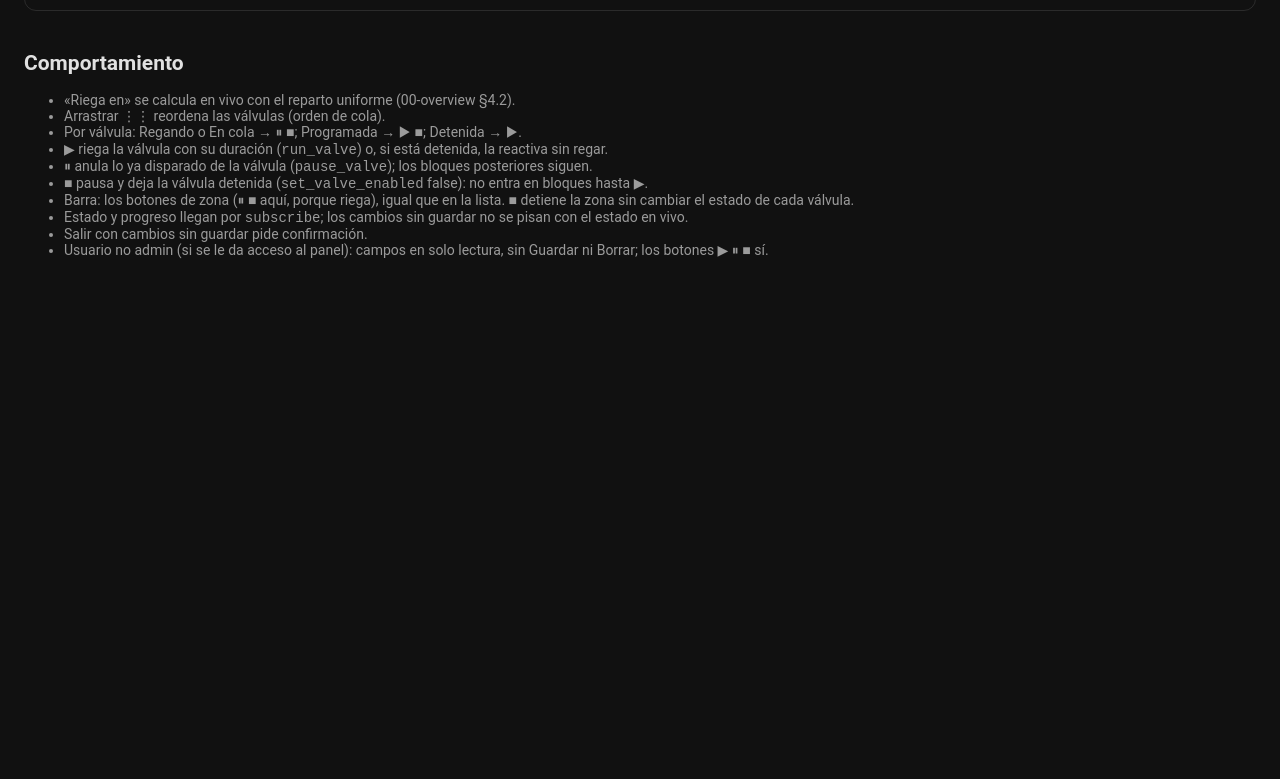
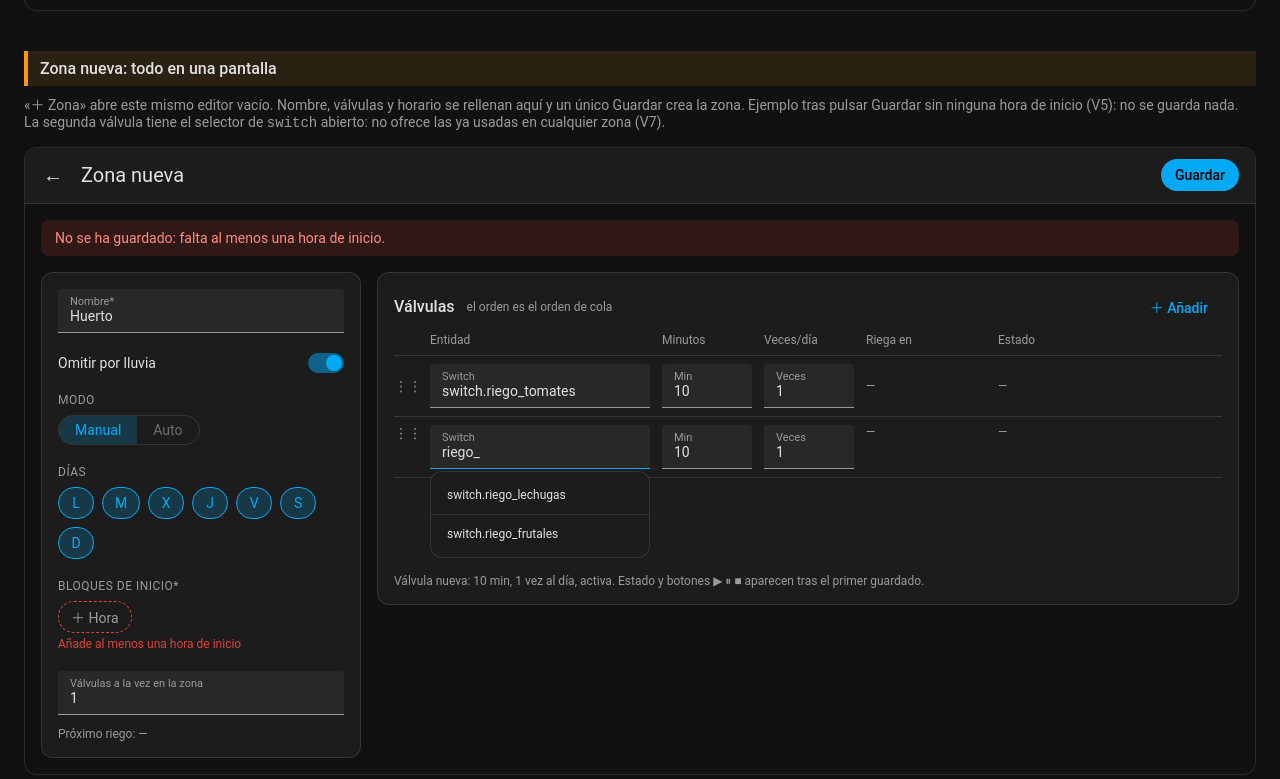
Before and after one commit to sigergy/irrigation-scheduler, a plain HTML site: page docs/mockups/02-zone-editor.html in a window 1280 px wide. Shown: the part 890-1669 px from the top of the page. Before the commit the page ends 1187 px from the top, so only its background shows below. Drawn offline with Linux system fonts and the light colour scheme.

Commit message:
docs: mockup de zona nueva en el editor y valores por defecto de válvula
Co-Authored-By: Claude Opus 5.5 <noreply@anthropic.com>
Claude-Session: https://claude.ai/code/session_01WV1mBobV5gh8VFAYXxsXRc

```diff
--- a/docs/mockups/02-zone-editor.html
+++ b/docs/mockups/02-zone-editor.html
@@ -85,6 +85,65 @@
     </div>
   </div>
 
+  <div class="variant-title" style="margin-top:40px">Zona nueva: todo en una pantalla</div>
+  <p class="variant-note">«＋ Zona» abre este mismo editor vacío. Nombre, válvulas y horario se rellenan aquí y un
+    único Guardar crea la zona. Ejemplo tras pulsar Guardar sin ninguna hora de inicio (V5): no se guarda nada.
+    La segunda válvula tiene el selector de <code>switch</code> abierto: no ofrece las ya usadas en cualquier zona (V7).</p>
+  <div class="frame">
+    <div class="toolbar">
+      <span class="mdi">←</span><span class="title">Zona nueva</span>
+      <span class="spacer"></span>
+      <button class="btn filled">Guardar</button>
+    </div>
+    <div class="frame-body">
+      <div class="banner error">No se ha guardado: falta al menos una hora de inicio.</div>
+      <div style="display:grid; grid-template-columns: 320px minmax(0, 1fr); gap:16px; align-items:start">
+        <div class="card">
+          <div class="section"><div class="field"><label>Nombre*</label>Huerto</div></div>
+          <div class="section row"><span>Omitir por lluvia</span><span class="spacer"></span><span class="switch on"></span></div>
+          <div class="section"><div class="label">Modo</div>
+            <div class="segmented"><span class="on">Manual</span><span class="disabled" title="Sin método de cálculo">Auto</span></div></div>
+          <div class="section"><div class="label">Días</div>
+            <div class="chips">
+              <span class="chip on">L</span><span class="chip on">M</span><span class="chip on">X</span>
+              <span class="chip on">J</span><span class="chip on">V</span><span class="chip on">S</span><span class="chip on">D</span>
+            </div></div>
+          <div class="section"><div class="label">Bloques de inicio*</div>
+            <div class="chips"><span class="chip add" style="border-color:var(--error-color)">＋ Hora</span></div>
+            <div class="error-text" style="margin-top:4px">Añade al menos una hora de inicio</div></div>
+          <div class="field"><label>Válvulas a la vez en la zona</label>1</div>
+          <div class="muted small" style="margin-top:12px">Próximo riego: —</div>
+        </div>
+        <div class="card">
+          <div class="row"><h3>Válvulas</h3><span class="muted small">el orden es el orden de cola</span>
+            <span class="spacer"></span><button class="btn">＋ Añadir</button></div>
+          <div class="valve muted small">
+            <span></span><span>Entidad</span><span>Minutos</span><span>Veces/día</span><span>Riega en</span><span>Estado</span><span></span><span></span>
+          </div>
+          <div class="valve">
+            <span class="handle">⋮⋮</span><div class="field"><label>Switch</label>switch.riego_tomates</div>
+            <div class="field"><label>Min</label>10</div><div class="field"><label>Veces</label>1</div>
+            <span class="small muted">—</span><span class="small muted">—</span><span></span><span class="muted">✕</span>
+          </div>
+          <div class="valve" style="align-items:start">
+            <span class="handle">⋮⋮</span>
+            <div style="position:relative">
+              <div class="field" style="border-color:var(--primary-color)"><label>Switch</label>riego_</div>
+              <div class="card" style="position:absolute; left:0; right:0; top:100%; z-index:2; padding:4px 0; margin-top:2px">
+                <div class="list-row small">switch.riego_lechugas</div>
+                <div class="list-row small">switch.riego_frutales</div>
+              </div>
+            </div>
+            <div class="field"><label>Min</label>10</div><div class="field"><label>Veces</label>1</div>
+            <span class="small muted">—</span><span class="small muted">—</span><span></span><span class="muted">✕</span>
+          </div>
+          <div class="muted small" style="margin-top:96px">Válvula nueva: 10 min, 1 vez al día, activa.
+            Estado y botones ▶ ⏸ ■ aparecen tras el primer guardado.</div>
+        </div>
+      </div>
+    </div>
+  </div>
+
   <h2 style="margin-top:40px">Comportamiento</h2>
   <ul class="muted">
     <li>«Riega en» se calcula en vivo con el reparto uniforme (00-overview §4.2).</li>
```
Also changed, not shown: docs/mockups/index.html (+1 -1 lines), docs/specs/02-frontend.md (+1 -1 lines).
